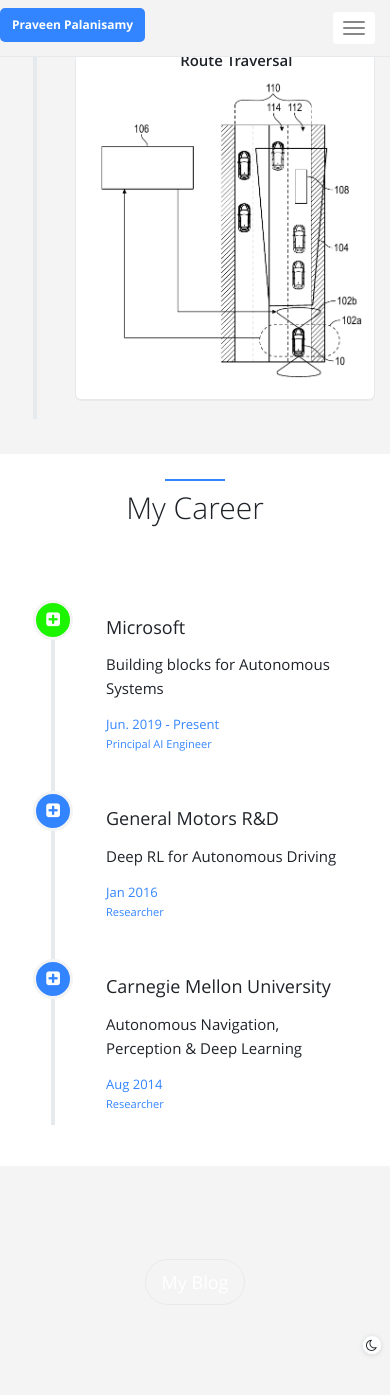
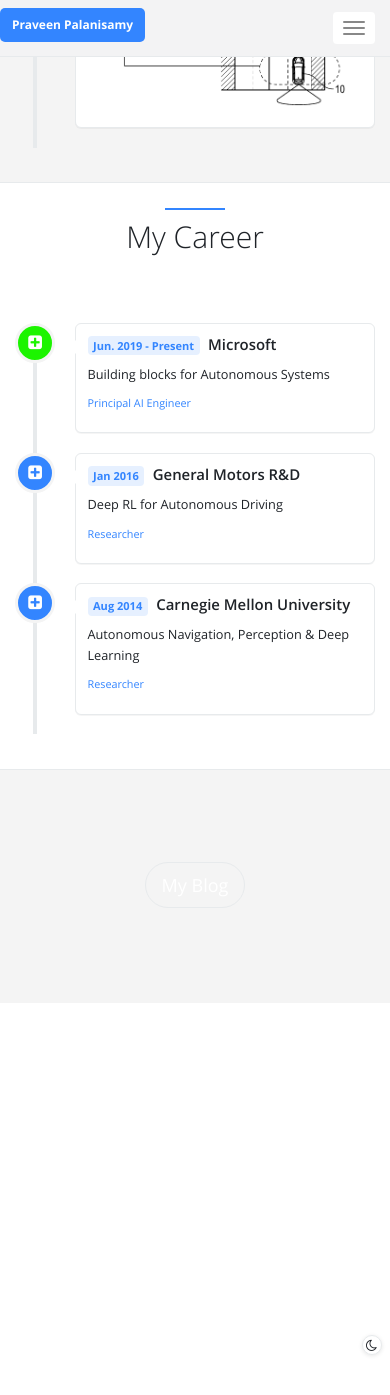
Before and after one commit to praveen-palanisamy/praveen-palanisamy.github.io, a Jekyll site: the page built from index.html, in a window 390 px wide and 1400 px high, scrolled down 29841 px. Shown: the top 1395 px of the window. Built offline with Jekyll 4.4.1, drawn with Linux system fonts in a browser that asks for light colours; comment, search, counter and statistics services are not loaded; after the commit the page ends 30844 px from its top, so only the background shows below that.

Commit message:
Widen section content and make in-page links clearly linked.
Use full-width left-axis layouts for metrics and career, drop artificial gray-section gaps, and keep soft alternating section banding without wasted horizontal chrome.

```diff
--- a/_includes/sections/career.html
+++ b/_includes/sections/career.html
@@ -7,18 +7,42 @@
   </div>
   <div class="row features-block">
     <div class="col-lg-12">
-            <div id="vertical-timeline" class="vertical-container light-timeline center-orientation">
+      <div
+        id="vertical-timeline"
+        class="vertical-container light-timeline timeline-full"
+      >
         {% for career in site.data.index.careers %}
-            {% assign loopindex = forloop.index | modulo: 2 %}
         <div class="vertical-timeline-block">
-                    <div class="vertical-timeline-icon {% if career.present ==  true %} navy-bg-present {% else %} navy-bg {% endif %} wow rotateIn">
+          <div
+            class="vertical-timeline-icon {% if career.present == true %} navy-bg-present {% else %} navy-bg {% endif %} wow rotateIn"
+          >
             <i class="fa {{ career.icon }}"></i>
           </div>
-                    <div class="vertical-timeline-content wow {% if loopindex == 1 %} rotateInUpRight {% else %} rotateInUpLeft {% endif %}">
-                        <h2><span data-i18n="career.{{ career.name.i18n }}">{{ career.name.detail }}</span></h2>
-                        <p><span data-i18n="career.{{ career.desc.i18n }}">{{ career.desc.detail }} </span></p>
-                        <span class="vertical-date"><span data-i18n="career.{{ career.date.i18n }}"> {{ career.date.detail }} </span>
-                        <br/> <small><span data-i18n="career.{{ career.job.i18n }}">{{ career.job.detail }}</span></small> </span>
+          <div class="vertical-timeline-content wow fadeInUp">
+            <header class="timeline-item-header">
+              <span class="vertical-date"
+                ><span data-i18n="career.{{ career.date.i18n }}"
+                  >{{ career.date.detail }}</span
+                ></span
+              >
+              <h2>
+                <span data-i18n="career.{{ career.name.i18n }}"
+                  >{{ career.name.detail }}</span
+                >
+              </h2>
+            </header>
+            <p>
+              <span data-i18n="career.{{ career.desc.i18n }}"
+                >{{ career.desc.detail }}</span
+              >
+            </p>
+            <p class="career-role">
+              <small
+                ><span data-i18n="career.{{ career.job.i18n }}"
+                  >{{ career.job.detail }}</span
+                ></small
+              >
+            </p>
           </div>
         </div>
         {% endfor %}
--- a/_includes/sections/metrics.html
+++ b/_includes/sections/metrics.html
@@ -10,21 +10,18 @@
       </h1>
     </div>
   </div>
-  <div class="column features-block">
+  <div class="row features-block">
     <div class="col-lg-12">
       <div
         id="vertical-timeline"
-        class="vertical-container light-timeline center-orientation"
+        class="vertical-container light-timeline timeline-full"
       >
-        {% for metric in site.data.index.metrics%} {% assign loopindex =
-        forloop.index | modulo: 2 %}
+        {% for metric in site.data.index.metrics%}
         <div class="vertical-timeline-block">
           <div class="vertical-timeline-icon navy-bg-present wow rotateIn">
             <i class="fa {{ metric.icon }}"></i>
           </div>
-          <div
-            class="vertical-timeline-content wow {% if loopindex == 1 %} rotateInUpRight {% else %} rotateInUpLeft {% endif %}"
-          >
+          <div class="vertical-timeline-content wow fadeInUp">
             <h2>
               <span data-i18n="metric.{{ metric.title.i18n }}"
                 >{{ metric.title | markdownify}}</span
--- a/static/css/custom.scss
+++ b/static/css/custom.scss
@@ -51,15 +51,146 @@
   height: auto;
 }
 
-// Blog home page card for posts list
+/* Blog listing: responsive dense tiles */
+.blog-listing {
+  width: auto;
+  max-width: unquote("min(92rem, calc(100% - 1.5rem))");
+  margin: 0 auto;
+  padding: 1rem 0.75rem 2.5rem;
+}
+
+.blog-listing-header {
+  margin-bottom: 1.25rem;
+}
+
+.blog-grid {
+  display: grid;
+  grid-template-columns: 1fr;
+  gap: 1rem;
+}
+
+@media (min-width: 600px) {
+  .blog-grid {
+    grid-template-columns: repeat(2, minmax(0, 1fr));
+    gap: 1.1rem;
+  }
+}
+
+@media (min-width: 992px) {
+  .blog-grid {
+    grid-template-columns: repeat(3, minmax(0, 1fr));
+    gap: 1.25rem;
+  }
+}
+
+@media (min-width: 1400px) {
+  .blog-grid {
+    grid-template-columns: repeat(4, minmax(0, 1fr));
+  }
+}
+
+.blog-card {
+  min-width: 0;
+  background: var(--bg-elevated);
+  border: 1px solid var(--border);
+  border-radius: 6px;
+  overflow: hidden;
+  box-shadow: var(--card-shadow);
+  transition: border-color 0.15s ease, transform 0.15s ease;
+}
+
+.blog-card:hover {
+  border-color: var(--accent);
+  transform: translateY(-2px);
+}
+
+.blog-card-link {
+  display: flex;
+  flex-direction: column;
+  height: 100%;
+  color: inherit;
+  text-decoration: none !important;
+}
+
+.blog-card-media {
+  position: relative;
+  aspect-ratio: 16 / 10;
+  background: var(--bg-muted);
+  overflow: hidden;
+}
+
+.blog-card-img {
+  display: block;
+  width: 100%;
+  height: 100%;
+  object-fit: cover;
+}
+
+.blog-card-fallback {
+  display: flex;
+  align-items: center;
+  justify-content: center;
+  width: 100%;
+  height: 100%;
+  background: linear-gradient(135deg, #1f3a5f 0%, #2f6f8f 55%, #3d8b7a 100%);
+  color: #fff;
+  font-size: 2.5rem;
+  font-weight: 700;
+}
+
+.blog-card-body {
+  display: flex;
+  flex-direction: column;
+  flex: 1 1 auto;
+  gap: 0.45rem;
+  padding: 0.85rem 0.95rem 1rem;
+}
+
+.blog-card-title {
+  margin: 0;
+  font-size: 1.05rem;
+  line-height: 1.35;
+  font-weight: 600;
+  color: var(--text);
+}
+
+.blog-card-meta {
+  display: flex;
+  flex-wrap: wrap;
+  align-items: center;
+  gap: 0.35rem 0.65rem;
+  font-size: 0.82rem;
+  color: var(--text-muted);
+}
+
+.blog-card-text {
+  margin: 0;
+  flex: 1 1 auto;
+  font-size: 0.92rem;
+  line-height: 1.5;
+  color: var(--text-muted);
+}
+
+.blog-card-more {
+  margin-top: 0.25rem;
+  font-size: 0.9rem;
+  font-weight: 600;
+  color: var(--accent);
+}
+
+.blog-card-link:hover .blog-card-more {
+  text-decoration: underline;
+}
+
+/* Legacy card styles (post pages / other uses) */
 .card {
-  border: 1px solid #dee2e6;
+  border: 1px solid var(--border);
   border-radius: 0.25rem;
   overflow: hidden;
 }
 
 .card:hover {
-  background-color: #f8f9fa;
+  background-color: var(--bg-muted);
 }
 
 .card-link {
@@ -126,12 +257,19 @@
 }
 
 .about-bio {
-  max-width: unquote("min(72rem, 100%)");
+  max-width: 100%;
   margin: 0 auto;
   text-align: left;
   font-size: 1.05em;
   line-height: 1.65;
-  padding: 0 0.25rem;
+  padding: 0;
+}
+
+@media (min-width: 768px) {
+  .about-bio {
+    font-size: 1.08em;
+    line-height: 1.7;
+  }
 }
 
 .about-bio p {
@@ -291,8 +429,66 @@
   border-bottom-color: var(--accent);
 }
 
+/* Soft section banding (by design) without artificial white gaps */
+.landing-page .features {
+  margin-top: 0 !important;
+  padding-top: 2.75rem;
+  padding-bottom: 2.75rem;
+}
+
 .landing-page .gray-section {
   background: var(--bg-muted);
+  margin-top: 0 !important;
+}
+
+.landing-page .features + .features {
+  border-top: 1px solid var(--border);
+}
+
+/* In-content links should read as links, not body text */
+.landing-page .features a:not(.btn):not(.navbar-brand),
+.landing-page .vertical-timeline-content a:not(.btn),
+.landing-page .timeline-more a,
+.landing-page .timeline-desc a,
+.landing-page .about-bio a,
+.project-desc a {
+  color: var(--accent);
+}
+
+.landing-page .features a:not(.btn):hover,
+.landing-page .vertical-timeline-content a:not(.btn):hover,
+.landing-page .timeline-more a:hover,
+.landing-page .timeline-desc a:hover,
+.landing-page .about-bio a:hover,
+.project-desc a:hover {
+  color: var(--accent);
+  text-decoration: underline;
+}
+
+/* Nav: separator between on-page section anchors and external pages (Blog) */
+.navbar-default .nav > li.nav-page-sep {
+  display: none;
+}
+
+@media (min-width: 768px) {
+  .navbar-default .nav > li.nav-page-sep {
+    display: flex;
+    align-items: center;
+    padding: 0 0.15rem;
+    pointer-events: none;
+  }
+
+  .navbar-default .nav > li.nav-page-sep .nav-page-sep-bar {
+    display: block;
+    width: 1px;
+    height: 1rem;
+    background: var(--border);
+    opacity: 0.95;
+  }
+
+  .navbar-default .nav > li > a.nav-external-page {
+    font-weight: 600;
+  }
 }
 
 .landing-page .navbar-default {
@@ -515,38 +711,52 @@
   color: var(--text);
 }
 
-/* ---- Timeline: full-width cards on a left axis (date pinned in header) ---- */
-#i18_timeline .vertical-container {
+/* ---- Full-width left-axis timelines (timeline, metrics, career) ---- */
+#i18_timeline .vertical-container,
+#i18_metrics .vertical-container,
+#i18_career .vertical-container {
   width: 100%;
   max-width: none;
 }
 
-#i18_timeline #vertical-timeline {
+#i18_timeline #vertical-timeline,
+#i18_metrics #vertical-timeline,
+#i18_career #vertical-timeline {
   position: relative;
   margin-top: 1.5em;
   margin-bottom: 1.5em;
 }
 
-#i18_timeline #vertical-timeline::before {
+#i18_timeline #vertical-timeline::before,
+#i18_metrics #vertical-timeline::before,
+#i18_career #vertical-timeline::before {
   left: 18px;
   z-index: 0;
   background: var(--border) !important;
 }
 
-#i18_timeline #vertical-timeline.light-timeline:before {
+#i18_timeline #vertical-timeline.light-timeline:before,
+#i18_metrics #vertical-timeline.light-timeline:before,
+#i18_career #vertical-timeline.light-timeline:before {
   background: var(--border) !important;
 }
 
-#i18_timeline .vertical-timeline-block {
+#i18_timeline .vertical-timeline-block,
+#i18_metrics .vertical-timeline-block,
+#i18_career .vertical-timeline-block {
   margin: 1.5em 0;
 }
 
-#i18_timeline .vertical-timeline-icon {
+#i18_timeline .vertical-timeline-icon,
+#i18_metrics .vertical-timeline-icon,
+#i18_career .vertical-timeline-icon {
   z-index: 2;
   border-color: var(--bg-muted) !important;
 }
 
-#i18_timeline .vertical-timeline-content {
+#i18_timeline .vertical-timeline-content,
+#i18_metrics .vertical-timeline-content,
+#i18_career .vertical-timeline-content {
   position: relative;
   z-index: 1;
   float: none !important;
@@ -562,12 +772,15 @@
   box-shadow: var(--card-shadow);
 }
 
-#i18_timeline .vertical-timeline-content::before {
+#i18_timeline .vertical-timeline-content::before,
+#i18_metrics .vertical-timeline-content::before,
+#i18_career .vertical-timeline-content::before {
   border-right-color: var(--timeline-bg) !important;
   border-left-color: transparent !important;
 }
 
-#i18_timeline .timeline-item-header {
+#i18_timeline .timeline-item-header,
+#i18_career .timeline-item-header {
   display: flex;
   flex-wrap: wrap;
   align-items: baseline;
@@ -575,7 +788,8 @@
   margin: 0 0 0.65rem;
 }
 
-#i18_timeline .vertical-timeline-content .vertical-date {
+#i18_timeline .vertical-timeline-content .vertical-date,
+#i18_career .vertical-timeline-content .vertical-date {
   position: static !important;
   left: auto !important;
   right: auto !important;
@@ -596,7 +810,8 @@
   float: none !important;
 }
 
-#i18_timeline .timeline-item-header h2 {
+#i18_timeline .timeline-item-header h2,
+#i18_career .timeline-item-header h2 {
   flex: 1 1 14rem;
   margin: 0;
   font-size: 1.15em;
@@ -605,17 +820,24 @@
 }
 
 #i18_timeline .vertical-timeline-content h2,
-#i18_timeline .vertical-timeline-content h2 a,
+#i18_metrics .vertical-timeline-content h2,
+#i18_career .vertical-timeline-content h2,
 #i18_timeline .timeline-desc,
 #i18_timeline .timeline-desc p,
 #i18_timeline .timeline-more,
-#i18_timeline .timeline-more a {
+#i18_metrics .vertical-timeline-content p,
+#i18_career .vertical-timeline-content p {
   color: var(--text);
+}
+
+#i18_timeline .vertical-timeline-content h2 a {
+  color: var(--accent);
 }
 
 #i18_timeline .vertical-timeline-content h2 a:hover,
 #i18_timeline .timeline-more a:hover {
   color: var(--accent);
+  text-decoration: underline;
 }
 
 #i18_timeline .vertical-timeline-content img {
@@ -627,7 +849,9 @@
   border-radius: 4px;
 }
 
-#i18_timeline .timeline-desc p {
+#i18_timeline .timeline-desc p,
+#i18_metrics .vertical-timeline-content p,
+#i18_career .vertical-timeline-content p {
   margin: 0.65em 0;
   font-size: 0.98em;
   line-height: 1.6;
@@ -638,13 +862,21 @@
   font-size: 0.9em;
 }
 
+#i18_career .career-role {
+  margin-top: 0.35rem !important;
+  color: var(--text-muted);
+}
+
 @media only screen and (min-width: 768px) {
-  #i18_timeline .vertical-timeline-content {
+  #i18_timeline .vertical-timeline-content,
+  #i18_metrics .vertical-timeline-content,
+  #i18_career .vertical-timeline-content {
     margin-left: 70px !important;
     padding: 1.15rem 1.35rem 1.35rem !important;
   }
 
-  #i18_timeline .timeline-item-header h2 {
+  #i18_timeline .timeline-item-header h2,
+  #i18_career .timeline-item-header h2 {
     font-size: 1.25em;
   }
 }
```
Lines whose indentation alone changed are shown as unchanged.
